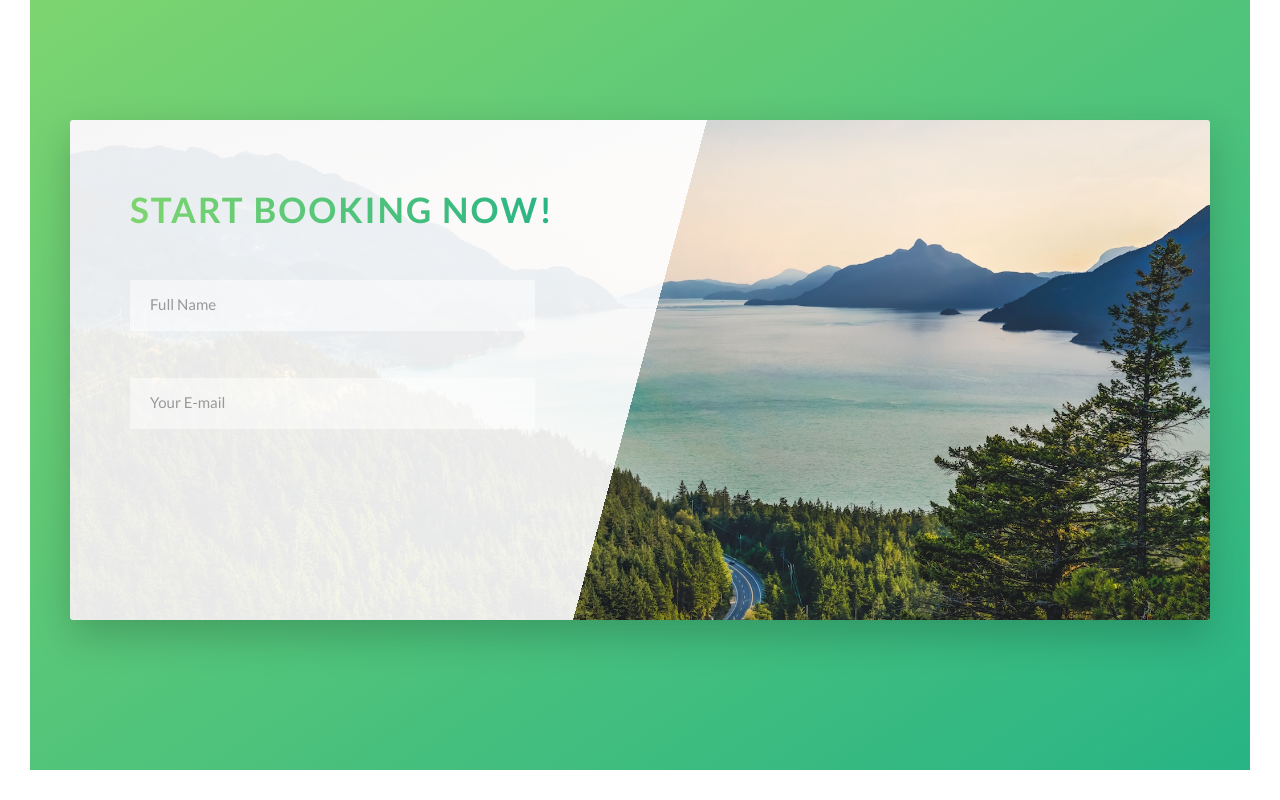
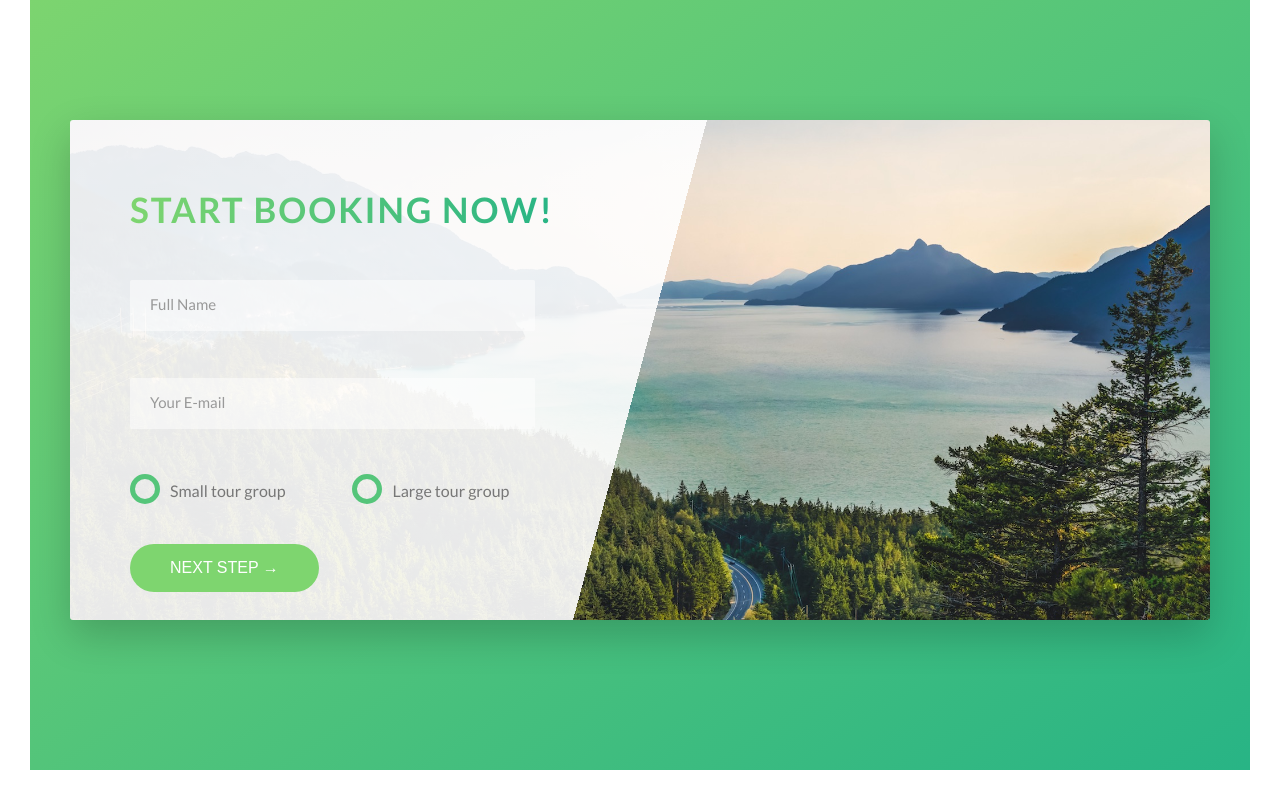
Before and after one commit to Lypzis/Sass, a website: page Natour/index.html in a window 1280 px wide. Shown: the part 4731-5531 px from the top of the page. Drawn offline with Linux system fonts and the light colour scheme.

Commit message:
Building Booking Section-part 3

```diff
--- a/Natour/index.html
+++ b/Natour/index.html
@@ -312,6 +312,30 @@
                             <input type="email" class="form__input" placeholder="Your E-mail" id="email" required>
                             <label for="email" class="form__label">Your E-mail</label>
                         </div>
+
+                        <div class="form__group u-margin-bottom-medium">
+                            <div class="form__radio-group">
+                                <input type="radio" class="form__radio-input" id="small" name="size">
+                                <label for="small" class="form__radio-label">
+                                    <span class="form__radio-button"></span>
+                                    Small tour group
+                                </label>
+                            </div>
+
+                            <div class="form__radio-group">
+                                <input type="radio" class="form__radio-input" id="large" name="size">
+                                <label for="large" class="form__radio-label">
+                                    <!-- A radio button cannot be styled -->
+                                    <span class="form__radio-button"></span>
+                                    <!-- So this will replace the radio button which will be invisible -->
+                                    Large tour group
+                                </label>
+                            </div>
+                        </div>
+
+                        <div class="form__group">
+                            <button class="btn btn--green">Next Step &rarr;</button>
+                        </div>
                     </form>
                 </div>
             </div>
--- a/Natour/sass/base/_utilities.scss
+++ b/Natour/sass/base/_utilities.scss
@@ -1,11 +1,11 @@
-.u-center-text { text-align: center; } // the childs' elements of this element will be centered.
+.u-center-text { text-align: center !important; } // the childs' elements of this element will be centered.
 
-.u-margin-top-huge { margin-top: 10rem; }
+.u-margin-top-huge { margin-top: 10rem !important; }
 
-.u-margin-top-big { margin-top: 8rem; }
+.u-margin-top-big { margin-top: 8rem !important; }
 
-.u-margin-bottom-big { margin-bottom: 8rem; }
+.u-margin-bottom-big { margin-bottom: 8rem !important; }
 
-.u-margin-bottom-medium { margin-bottom: 4rem; }
+.u-margin-bottom-medium { margin-bottom: 4rem !important; }
 
-.u-margin-bottom-small { margin-bottom: 1.5rem; }
+.u-margin-bottom-small { margin-bottom: 1.5rem !important; }
--- a/Natour/sass/components/_button.scss
+++ b/Natour/sass/components/_button.scss
@@ -4,11 +4,17 @@
     padding: 1.5rem 4rem;
     display: inline-block;  /* So the box model works as if is a block element and can receive padding, height..., */
                             /* and also is treated as a text in the text-box :D, by default it is 'inline' */
-    &:link, &:visited {
+    &,
+    &:link,
+    &:visited {
         border-radius: 10rem;
         transition: all .2s; /* all properties will animate on 0.2s. */
         position: relative;
         font-size: $default-font-size;
+
+        // Change for the button element
+        border: none;
+        cursor: pointer;
     }
 
     &:hover {
@@ -21,7 +27,9 @@
         }
     }
 
-    &:active {
+    &:active,
+    &:focus {
+        outline: none;
         transform: translateY(-.1rem);
         box-shadow: 0 .5rem 1rem rgba($color-black, .2); /* nice shadow is lowered to cause the impression of pressing */
     }
--- a/Natour/sass/components/_form.scss
+++ b/Natour/sass/components/_form.scss
@@ -14,6 +14,7 @@
         border: none;
         border-bottom: .3rem solid transparent; // Added in order to remove the "grow" effect it will receive when focused
         width: 90%;
+        transition: all .3s;
 
         &:focus {
             outline: none; // IMPORTANT! if set to none, another way to let people know it is 'focused' must be given for acessibility reasons!
@@ -48,4 +49,54 @@
         visibility: hidden;
         transform: translateY(-4rem);
     }
+
+    // RADIO BUTTON STYLING, same lo
+    &__radio-group {
+        display: inline-block;
+        width: 49%;
+    }
+
+    &__radio-label {
+        font-size: $default-font-size;
+        cursor: pointer;
+        position: relative;
+        padding-left: 4rem;
+    }
+
+    &__radio-button {
+        height: 3rem;
+        width: 3rem;
+        border: .5rem solid $color-primary;
+        border-radius: 50%;
+        display: inline-block;
+        position: absolute;
+        left: 0;
+        top: -.7rem;
+
+        &::after {
+            content: "";
+            display: block;
+            height: 1.4rem;
+            width: 1.4rem;
+            border-radius: 50%;
+            position: absolute;
+            top: 50%;
+            left: 50%;
+            transform: translate(-50%, -50%);
+            background-color: $color-primary;
+            opacity: 0;
+            transition: opacity .2s;
+        }
+    }
+
+    &__radio-input {
+        display: none;
+    }
+
+    // when the 'radio button' is checked, it select its sibling 'radio label' wich select its child radio-button
+    &__radio-input:checked ~ &__radio-label &__radio-button::after{
+        opacity: 1;
+    }
+    ////////////////////////////////////////////////
+
 }
```
Also changed, not shown: Natour/css/style.css, 1 other file.
